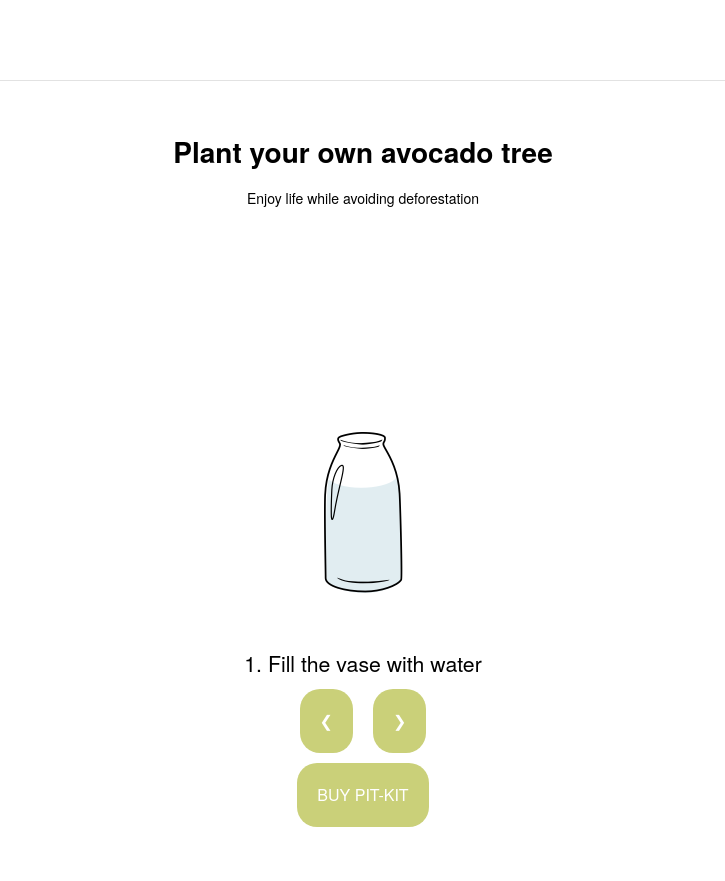
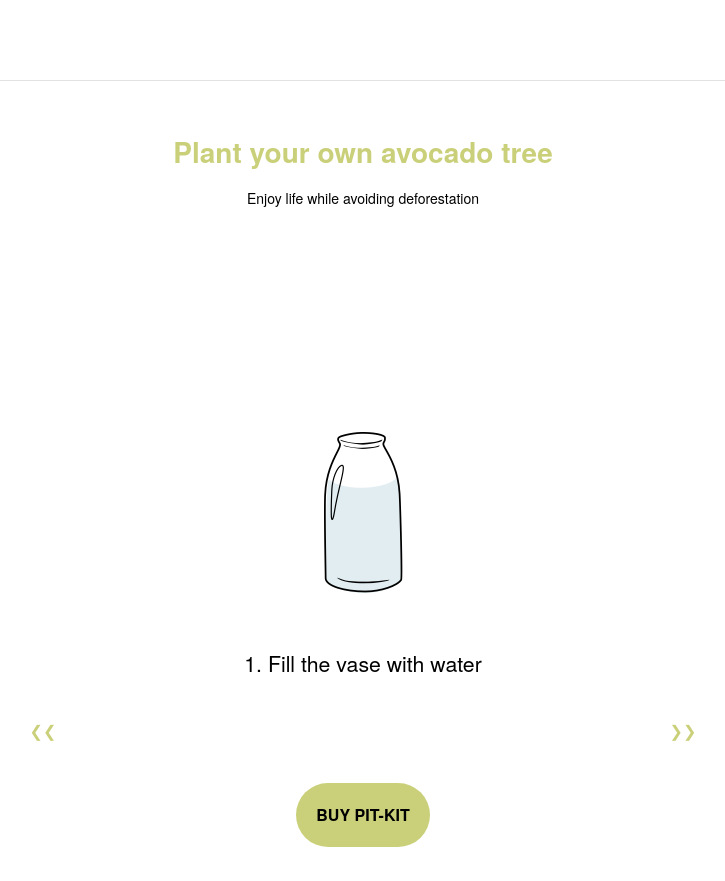
Before and after one commit to InesCV/emergency-services, a plain HTML site: page index.html in a window 1280 px wide. Shown: the part 2320-3201 px from the top of the page, without its empty margins (277-1002 px from the left). Drawn offline with nearby package versions, Linux system fonts and the light colour scheme.

Commit message:
fix style slides

```diff
--- a/index.html
+++ b/index.html
@@ -62,7 +62,7 @@
         </div>
       </section>
       <section class='steps'>
-          <h2>Plant your own avocado tree </h2>
+          <h2 class="green">Plant your own avocado tree </h2>
           <h4>Enjoy life while avoiding deforestation</h4>
           <div class="slides">
             <div class="slide-content">
@@ -89,9 +89,8 @@
             </div>
           </div>
           <div class="btn-cont">
-            <button class="btn-move" onclick="plusDivs(-1)">&#10094;</button>
-            <button class="btn-move" onclick="plusDivs(+1)">&#10095;</button>
-
+            <button class="btn-move" onclick="plusDivs(-1)">&#10094;&#10094;</button>
+            <button class="btn-move" onclick="plusDivs(+1)">&#10095;&#10095;</button>
           </div>
 
           <button class="btn-steps">BUY PIT-KIT</button>
--- a/style.css
+++ b/style.css
@@ -484,20 +484,29 @@ u {
 .btn-steps {
   background-color: #cad079;
   padding: 20px;
-  border-radius: 20px;
-  color: white;
+  border-radius: 40px;
+  color: rgb(0, 0, 0);
+  font-weight: bold;
   margin-bottom: 40px;
 }
 
 .btn-cont {
   display: flex;
   flex-direction: row;
+  width: 100%;
+  margin: 20px 0;
 }
 
 .btn-move {
-  background-color: #cad079;
+  background-color: transparent;
+  /* border: solid 1px #cad079; */
+  /* border-radius: 50%; */
   padding: 20px;
-  border-radius: 20px;
-  margin: 10px;
-  color: white;
+  /* margin: 10px; */
+  color: #cad079;
+  width: 50%;
 }
+
+.green {
+  color: #cad079;
+}
```
